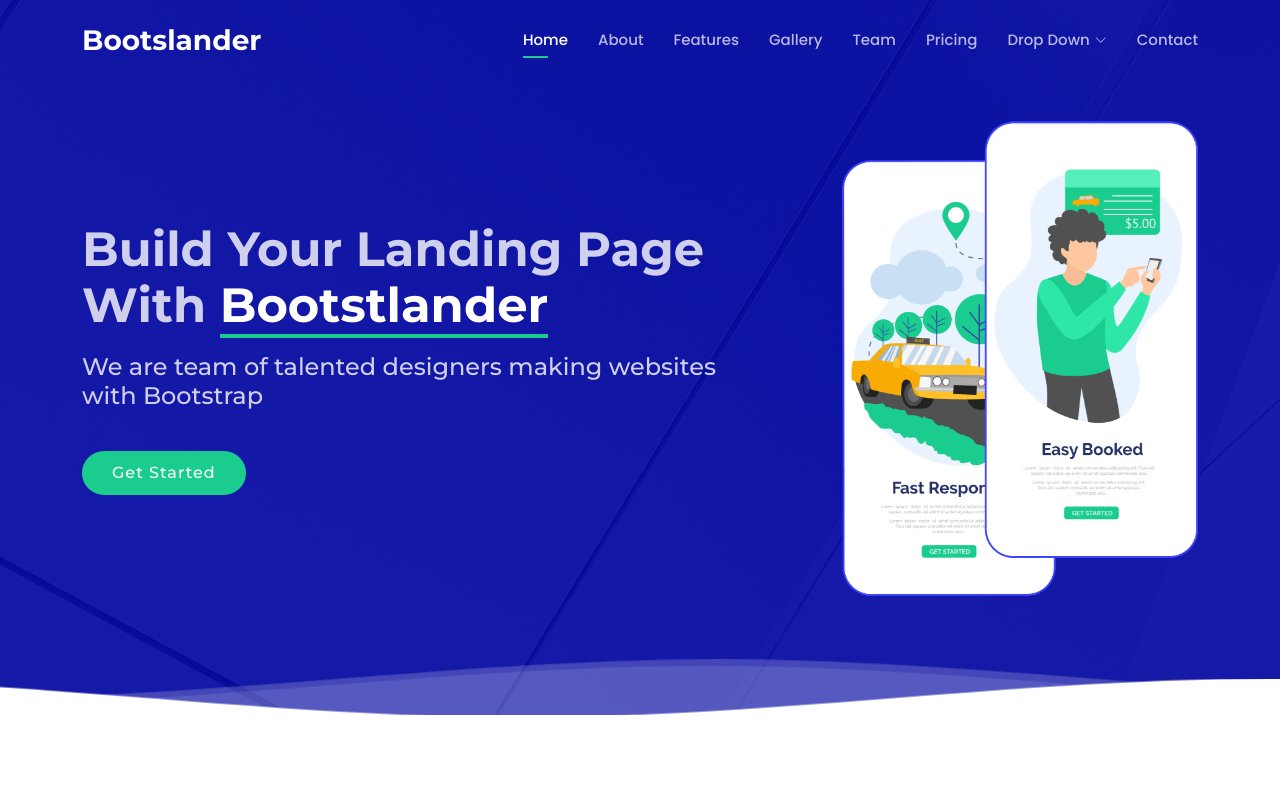
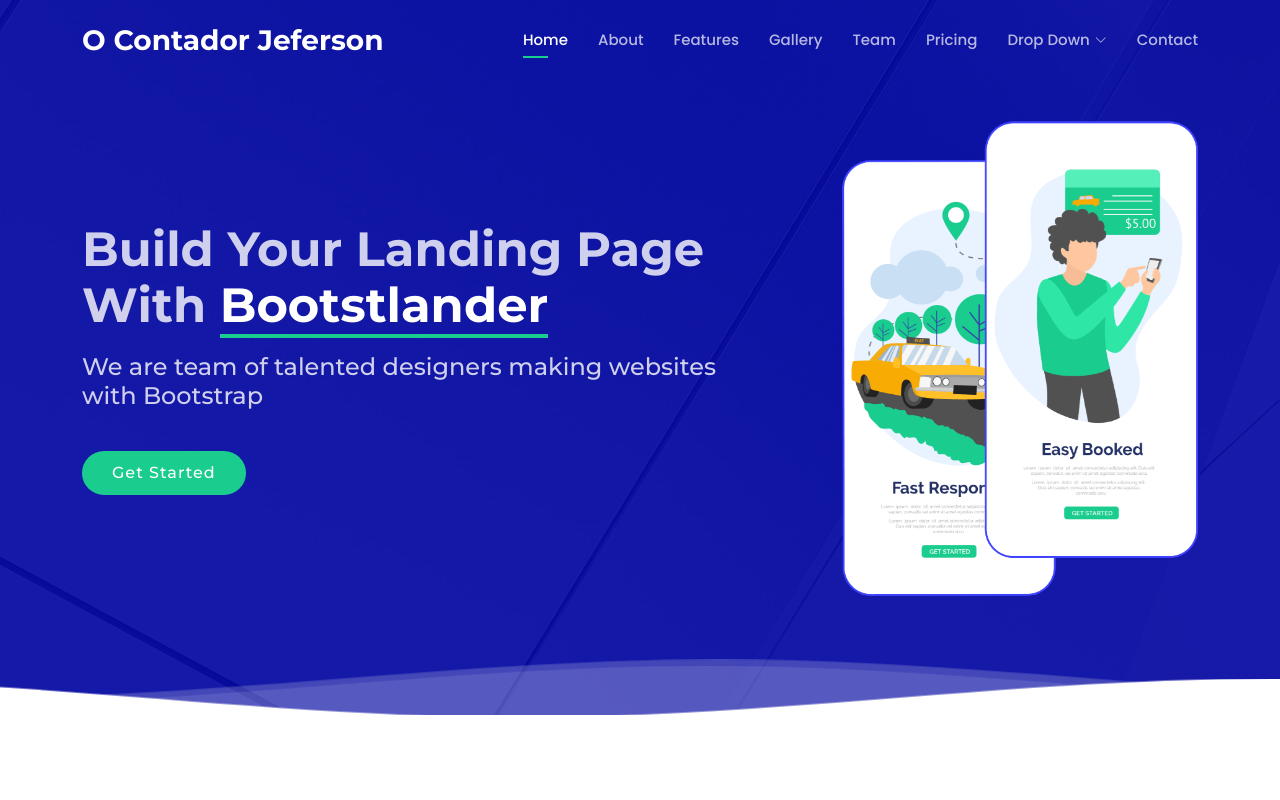
Before and after one commit to Cypirando/jefeOContador, a plain HTML site: page index.html in a window 1280 px wide. Shown: the top 800 px of the page. Drawn offline with nearby package versions, Linux system fonts and the light colour scheme.

Commit message:
development #01

```diff
--- a/index.html
+++ b/index.html
@@ -29,11 +29,8 @@
   <link href="assets/css/style.css" rel="stylesheet">
 
   <!-- =======================================================
-  * Template Name: Bootslander
-  * Updated: Mar 10 2023 with Bootstrap v5.2.3
-  * Template URL: https://bootstrapmade.com/bootslander-free-bootstrap-landing-page-template/
-  * Author: BootstrapMade.com
-  * License: https://bootstrapmade.com/license/
+  * Author: https://github.com/Cypirando
+
   ======================================================== -->
 </head>
 
@@ -44,7 +41,7 @@
     <div class="container d-flex align-items-center justify-content-between">
 
       <div class="logo">
-        <h1><a href="index.html"><span>Bootslander</span></a></h1>
+        <h1><a href="index.html"><span>O Contador Jeferson</span></a></h1>
         <!-- Uncomment below if you prefer to use an image logo -->
         <!-- <a href="index.html"><img src="assets/img/logo.png" alt="" class="img-fluid"></a>-->
       </div>
```
Also changed, not shown: Readme.txt.
